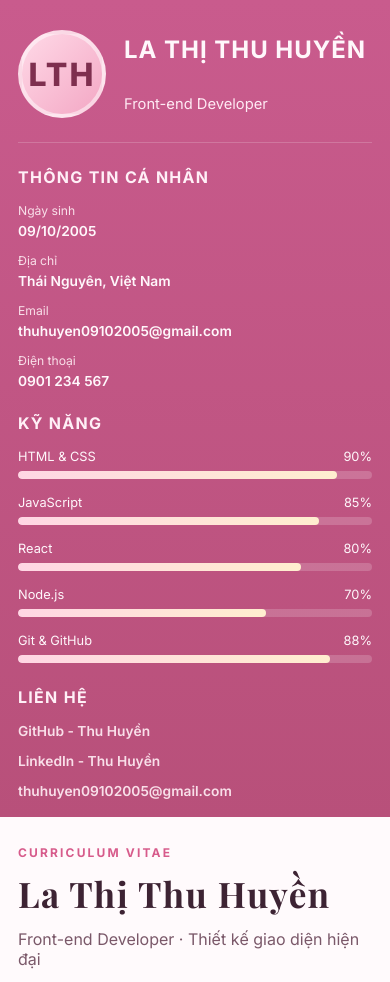
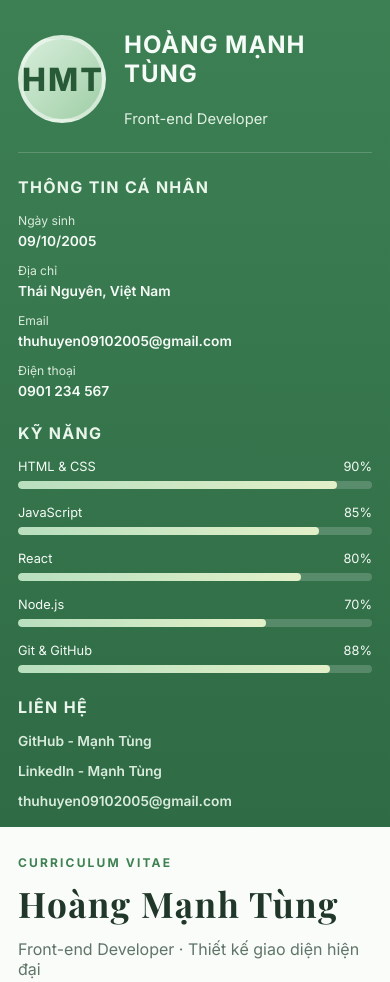
Before and after one commit to dtc235200807/hmt, a plain HTML site: page index.html in a window 390 px wide. Shown: the top 982 px of the page. Drawn offline with nearby package versions, Linux system fonts and the light colour scheme.

Commit message:
Update CV name and green theme
Co-authored-by: Copilot <223556219+Copilot@users.noreply.github.com>

```diff
--- a/index.html
+++ b/index.html
@@ -7,8 +7,8 @@
       name="description"
       content="CV mẫu bằng tiếng Việt với thiết kế hiện đại, chuyên nghiệp và responsive."
     />
-    <meta name="theme-color" content="#1d4d4f" />
-    <title>CV | La Thị Thu Huyền</title>
+    <meta name="theme-color" content="#2f6b45" />
+    <title>CV | Hoàng Mạnh Tùng</title>
     <link rel="preconnect" href="https://fonts.googleapis.com" />
     <link rel="preconnect" href="https://fonts.gstatic.com" crossorigin />
     <link
@@ -21,8 +21,8 @@
     <div class="page-shell">
       <aside class="sidebar">
         <div class="profile-card">
-          <div class="avatar">LTH</div>
-          <h1>LA THỊ THU HUYỀN</h1>
+          <div class="avatar">HMT</div>
+          <h1>HOÀNG MẠNH TÙNG</h1>
           <p>Front-end Developer</p>
         </div>
 
@@ -92,8 +92,8 @@
         <section class="sidebar-section">
           <h2>Liên hệ</h2>
           <ul class="contact-list">
-            <li><a href="https://github.com/" target="_blank" rel="noreferrer">GitHub - Thu Huyền</a></li>
-            <li><a href="https://linkedin.com/" target="_blank" rel="noreferrer">LinkedIn - Thu Huyền</a></li>
+            <li><a href="https://github.com/" target="_blank" rel="noreferrer">GitHub - Mạnh Tùng</a></li>
+            <li><a href="https://linkedin.com/" target="_blank" rel="noreferrer">LinkedIn - Mạnh Tùng</a></li>
             <li><a href="mailto:thuhuyen09102005@gmail.com">thuhuyen09102005@gmail.com</a></li>
           </ul>
         </section>
@@ -102,7 +102,7 @@
       <main class="content">
         <header class="header">
           <p class="eyebrow">Curriculum Vitae</p>
-          <h2>La Thị Thu Huyền</h2>
+          <h2>Hoàng Mạnh Tùng</h2>
           <p class="subtitle">Front-end Developer · Thiết kế giao diện hiện đại</p>
         </header>
 
--- a/style.css
+++ b/style.css
@@ -1,14 +1,14 @@
 :root {
-  --bg: #fdf3f7;
-  --card: #fff8fb;
-  --sidebar: #b8507a;
-  --sidebar-soft: #fdeaf4;
-  --text: #3d2333;
-  --muted: #7a5869;
-  --line: #f5dfe9;
-  --primary: #f2a4bf;
-  --primary-dark: #d75b8b;
-  --shadow: 0 20px 45px rgba(184, 80, 122, 0.18);
+  --bg: #f1f7f1;
+  --card: #f8fcf8;
+  --sidebar: #2f6b45;
+  --sidebar-soft: #e7f2e9;
+  --text: #20372a;
+  --muted: #607568;
+  --line: #dceade;
+  --primary: #8fbd96;
+  --primary-dark: #3f8152;
+  --shadow: 0 20px 45px rgba(47, 107, 69, 0.18);
 }
 
 * {
@@ -21,7 +21,7 @@ html {
 
 body {
   margin: 0;
-  background: linear-gradient(135deg, #fff4f8 0%, #fbe4ee 100%);
+  background: linear-gradient(135deg, #f5faf5 0%, #e5f1e7 100%);
   color: var(--text);
   font-family: 'Inter', sans-serif;
 }
@@ -55,8 +55,8 @@ a {
 }
 
 .sidebar {
-  background: linear-gradient(180deg, #c95b8d 0%, #b8507a 100%);
-  color: #fff7fb;
+  background: linear-gradient(180deg, #3d8054 0%, #2f6b45 100%);
+  color: #f5fbf6;
   padding: 30px 26px;
 }
 
@@ -71,8 +71,8 @@ a {
   height: 122px;
   margin: 0 auto 18px;
   border-radius: 50%;
-  background: linear-gradient(135deg, #ffd9e7, #f3a7c4);
-  color: #7e2f4f;
+  background: linear-gradient(135deg, #d8eedb, #9fcea6);
+  color: #285a38;
   display: grid;
   place-items: center;
   font-size: 2rem;
@@ -90,7 +90,7 @@ a {
 
 .profile-card p {
   margin: 10px 0 0;
-  color: #ffeaf4;
+  color: #e0f1e3;
   font-size: 0.92rem;
 }
 
@@ -100,7 +100,7 @@ a {
 
 .sidebar-section h2 {
   margin: 0 0 16px;
-  color: #fff0f7;
+  color: #eaf6ec;
   font-size: 1rem;
   text-transform: uppercase;
   letter-spacing: 0.08em;
@@ -116,12 +116,12 @@ a {
 .contact-list li {
   display: grid;
   gap: 5px;
-  color: #fff7fb;
+  color: #f5fbf6;
 }
 
 .info-list span,
 .contact-list a {
-  color: #f9dfe9;
+  color: #d9ebdc;
   font-size: 0.76rem;
 }
 
@@ -150,7 +150,7 @@ a {
   justify-content: space-between;
   gap: 10px;
   font-size: 0.8rem;
-  color: #fff7fb;
+  color: #f5fbf6;
 }
 
 .skill-bar {
@@ -164,12 +164,12 @@ a {
   display: block;
   height: 100%;
   border-radius: inherit;
-  background: linear-gradient(90deg, #ffd6e4, #ffeecf);
+  background: linear-gradient(90deg, #b8dfbe, #e2f0c9);
 }
 
 .content {
   padding: 40px 42px 28px;
-  background: #fffafc;
+  background: #f9fcf9;
 }
 
 .header {
@@ -220,7 +220,7 @@ a {
   align-items: center;
   justify-content: center;
   border-radius: 50%;
-  background: rgba(242, 164, 191, 0.14);
+  background: rgba(143, 189, 150, 0.16);
   color: var(--primary-dark);
   font-size: 0.72rem;
   font-weight: 800;
@@ -267,7 +267,7 @@ a {
 
 .institution {
   margin: 8px 0 10px;
-  color: #b14b79;
+  color: #39784b;
   font-weight: 600;
 }
 
@@ -288,7 +288,7 @@ a {
 }
 
 .project-card {
-  background: linear-gradient(180deg, #fff9fb 0%, #fef0f6 100%);
+  background: linear-gradient(180deg, #fbfefb 0%, #edf6ef 100%);
   border: 1px solid var(--line);
   border-radius: 14px;
   padding: 20px 18px;
@@ -303,7 +303,7 @@ a {
 .project-card span {
   display: inline-block;
   margin-top: 12px;
-  background: rgba(184, 80, 122, 0.08);
+  background: rgba(47, 107, 69, 0.08);
   color: var(--sidebar);
   border-radius: 999px;
   padding: 7px 10px;
@@ -327,7 +327,7 @@ a {
 
 @media (max-width: 560px) {
   body {
-    background: #fff;
+    background: #f9fcf9;
   }
 
   .page-shell {
```
